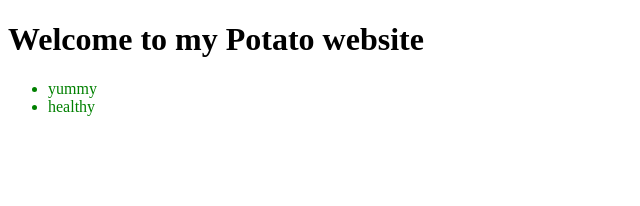
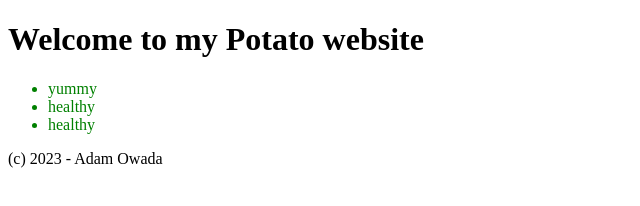
Before and after one commit to adamowada/potato-website, a plain HTML site: page index.html in a window 1280 px wide. Shown: the whole page, without its empty margins (0-640 px from the left). Drawn offline with Linux system fonts and the light colour scheme.

Commit message:
Add duplicate healthy item to list and update footer in index.html file.

```diff
--- a/index.html
+++ b/index.html
@@ -15,10 +15,11 @@
         <ul>
             <li>yummy</li>
             <li>healthy</li>
+            <li>healthy</li>
         </ul>
     </main>
     <footer>
-
+        (c) 2023 - Adam Owada
     </footer>
     <script src="js/app.js"></script>
 </body>
```
